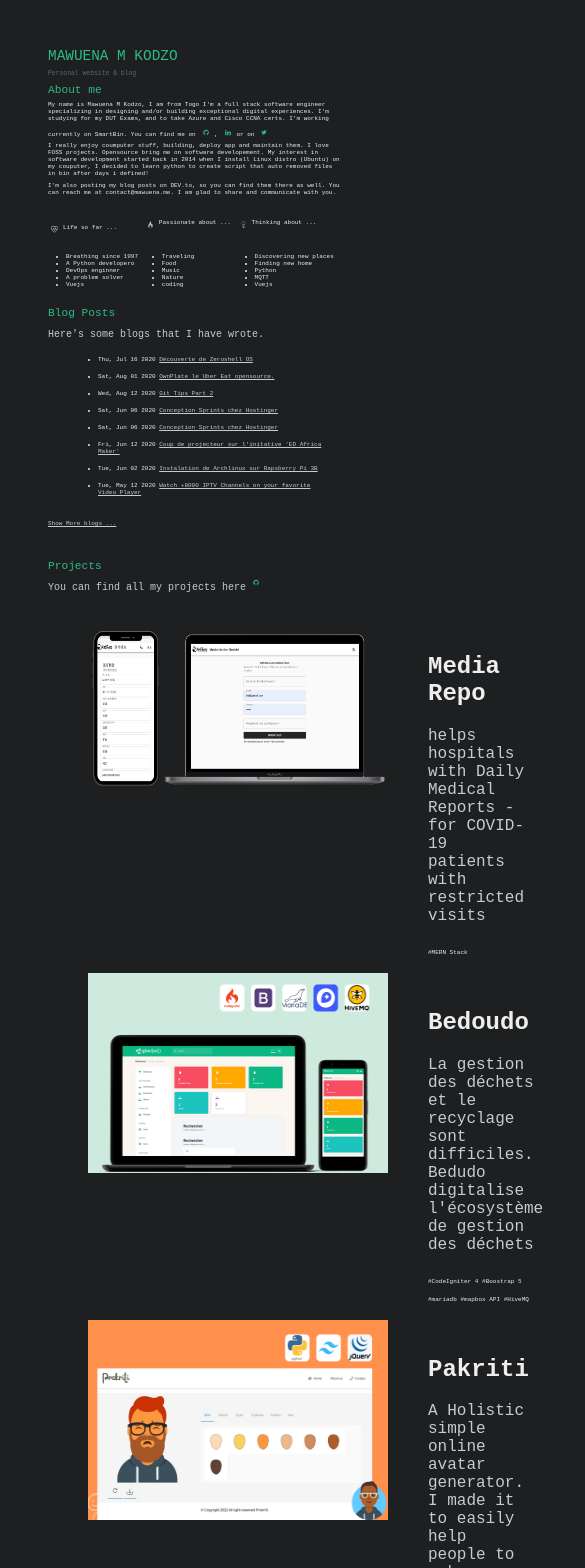
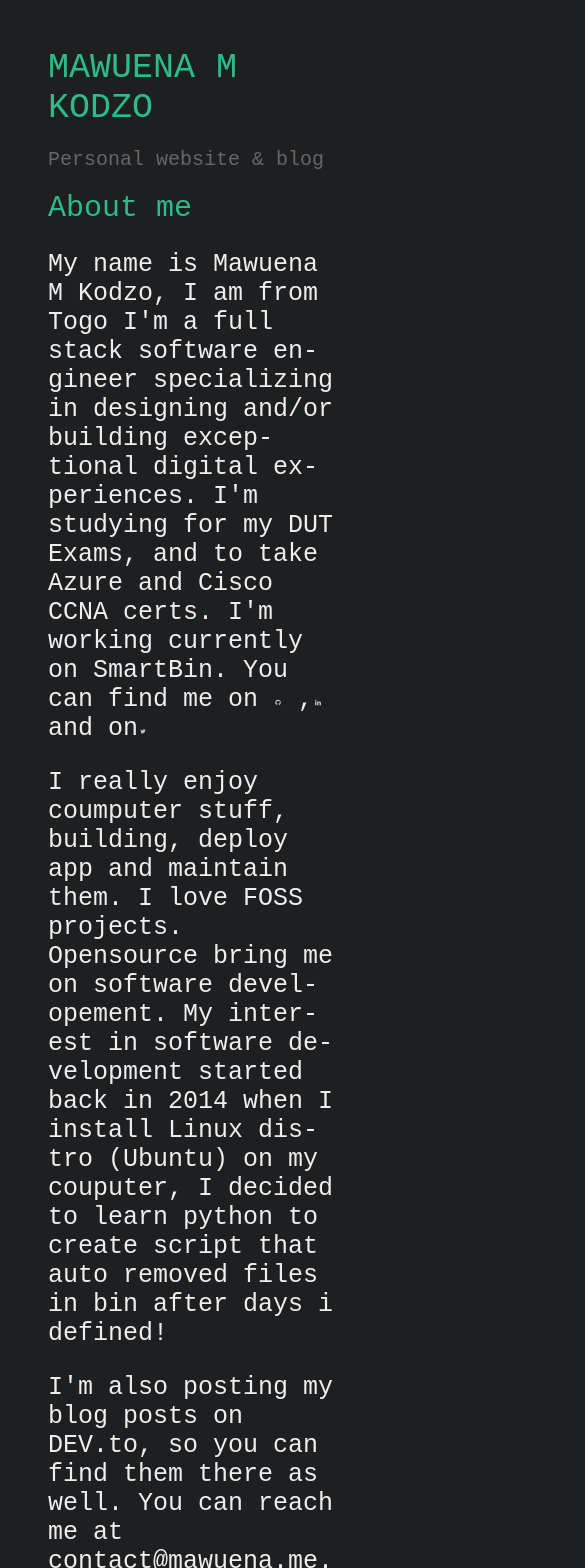
Before and after one commit to DohaAbdullah/Portfolio, a React (Create React App) app: page / in a window 390 px wide. Shown: the top 1568 px of the page, 585 px wide, since content can reach past the window. Built offline with nearby package versions, Linux system fonts and the light colour scheme.

Commit message:
css changes

```diff
--- a/src/App.css
+++ b/src/App.css
@@ -9,6 +9,7 @@ body {
 p {
   color: #eee;
   font-size: 1.1em;
+  hyphens: auto;
 }
 
 li {
@@ -96,7 +97,7 @@ li {
 .githubicon,
 .TwitterIcon,
 .linkedinIcon {
-  padding-top: 17px;
+  padding-top: 12px;
   padding-left: 5px;
 }
 
@@ -178,8 +179,8 @@ li {
   font-size: 0.9em;
 }
 
-/* For Desktop View */
-@media (max-width: 820px) {
+
+@media all and (max-width: 420px) {
   body {
     padding: 3em;
   }
@@ -191,6 +192,127 @@ li {
 
   li {
     font-size: 0.3em;
+  }
+
+  .name {
+    font-size: 0.9em;
+  }
+
+  .title {
+    font-size: 0.4em;
+  }
+
+  .sub-title {
+    font-size: 0.7em;
+    margin: 0;
+  }
+
+  .githubicon,
+  .TwitterIcon,
+  .linkedinIcon {
+    padding-top: 7px;
+    padding-left: 5px;
+    width: 10px;
+    height: 7px;
+  }
+
+  .TwitterIcon {
+    padding-top: 8px;
+  }
+
+  .td {
+    font-size: 0.3em;
+  }
+
+  .tr {
+    width: 20%;
+  }
+
+  .table-data {
+    font-size: 0.3em;
+    margin-top: 10px;
+  }
+
+  .icon-style {
+    width: 7px;
+    height: 7px;
+  }
+
+  .blogs {
+    margin-top: 0;
+  }
+
+  .discription {
+    font-size: 10px;
+  }
+
+  .blog-list {
+    font-size: 0.3em;
+  }
+
+  time {
+    font-size: 0.3em;
+  }
+
+  .blog-link {
+    font-size: 0.3em;
+  }
+
+  .projects {
+    margin-top: 20px;
+  }
+
+
+  .article {
+    display: block;
+  }
+
+  .left {
+    margin: 0;
+  }
+
+  .project-image {
+    width: 250px;
+  }
+
+  .data-section {
+    padding-top: 0;
+    margin: 10px;
+  }
+
+  .certificates-container {
+    display: block;
+    padding: 0;
+    margin-bottom: 30px;
+  }
+
+  .description {
+    font-size: 30px;
+  }
+
+  .left {
+    font-size: 0.4em;
+  }
+
+  .right {
+    font-size: 0.4em;
+  }
+
+}
+
+
+@media all and (max-width: 530px) {
+  body {
+    padding: 3em;
+  }
+
+  p {
+    font-size: 0.5em;
+    padding: 0;
+  }
+
+  li {
+    font-size: 0.5em;
   }
 
   .name {
@@ -252,32 +374,163 @@ li {
   .blog-link {
     font-size: 0.3em;
   }
+
+  .projects {
+    margin-top: 20px;
   }
 
-/* For Tablet View */
-@media  (min-device-width: 768px) and (max-device-width: 1024px) {
+
+  .article {
+    display: block;
   }
 
-/* For Mobile Portrait View */
-@media  (max-device-width: 480px) and (orientation: portrait) {
+  .left {
+    margin: 0;
   }
 
-/* For Mobile Landscape View */
-@media  (max-device-width: 640px) and (orientation: landscape) {
+  .project-image {
+    width: 250px;
   }
 
-/* For Mobile Phones Portrait or Landscape View */
-@media  (max-device-width: 640px) {
+  .data-section {
+    padding-top: 0;
+    margin: 10px;
   }
 
-/* For iPhone 4 Portrait or Landscape View */
-@media (min-device-width: 320px) and (-webkit-min-device-pixel-ratio: 2) {
+  .certificates-container {
+    display: block;
+    padding: 0;
+    margin-bottom: 30px;
   }
 
-/* For iPhone 5 Portrait or Landscape View */
-@media (device-height: 568px) and (device-width: 320px) and (-webkit-min-device-pixel-ratio: 2) {
+  .description {
+    font-size: 30px;
   }
 
-/* For iPhone 6 and 6 plus Portrait or Landscape View */
-@media (min-device-height: 667px) and (min-device-width: 375px) and (-webkit-min-device-pixel-ratio: 3) {
+  .left {
+    font-size: 0.4em;
   }
+
+  .right {
+    font-size: 0.4em;
+  }
+
+}
+
+@media all and (max-width: 760px){
+  body {
+    padding: 3em;
+  }
+
+  p {
+    font-size: 25px;
+    padding: 0;
+  }
+
+  li {
+    font-size: 15px;
+  }
+
+  .name {
+    font-size: 35px;
+  }
+
+  .title {
+    font-size: 20px;
+  }
+
+  .sub-title {
+    font-size: 30px;
+    margin: 0;
+  }
+
+  .table-title {
+   font-size: 15px;
+  }
+
+  .githubicon,
+  .TwitterIcon,
+  .linkedinIcon {
+    padding-top: 10px;
+    padding-left:  0;
+  }
+
+  .td {
+    font-size: 15px;
+  }
+
+  .tr {
+    width: 20%;
+  }
+
+  .table-data {
+    font-size: 0.3em;
+    margin-top: 10px;
+  }
+
+  .icon-style {
+    width: 7px;
+    height: 7px;
+  }
+
+  .blogs {
+    margin-top: 0;
+  }
+
+  .discription {
+    font-size: 20px;
+  }
+
+  .blog-list {
+    font-size: 0.3em;
+  }
+
+  time {
+    font-size:20px;
+  }
+
+  .blog-link {
+    font-size: 20px;
+  }
+
+  .projects {
+    margin-top: 20px;
+  }
+
+
+  .article {
+    display: block;
+  }
+
+  .left {
+    margin: 0;
+  }
+
+  .project-image {
+    width: 300px;
+    margin: 20px;
+  }
+
+  .data-section {
+    padding-top: 0;
+    margin: 20px;
+  }
+
+  .certificates-container {
+    display: block;
+    padding: 0;
+    margin-bottom: 30px;
+  }
+
+  .description {
+    font-size: 30px;
+  }
+
+  .left {
+    font-size: 0.4em;
+  }
+
+  .right {
+    font-size: 0.4em;
+  }
+}
--- a/src/icons/githubIcon.jsx
+++ b/src/icons/githubIcon.jsx
@@ -6,11 +6,11 @@ function GithubIcon(props) {
      className="githubicon"
       xmlns="http://www.w3.org/2000/svg"
       width="20"
-      height="15"
+      height="17"
       viewBox="0 0 256 256"
     >
       <path
-        fill="#2bbc8a"
+        fill="#c9cacc"
         strokeMiterlimit="10"
         d="M15 3C8.373 3 3 8.373 3 15c0 5.623 3.872 10.328 9.092 11.63a1.751 1.751 0 01-.092-.583v-2.051h-1.508c-.821 0-1.551-.353-1.905-1.009-.393-.729-.461-1.844-1.435-2.526-.289-.227-.069-.486.264-.451.615.174 1.125.596 1.605 1.222.478.627.703.769 1.596.769.433 0 1.081-.025 1.691-.121.328-.833.895-1.6 1.588-1.962-3.996-.411-5.903-2.399-5.903-5.098 0-1.162.495-2.286 1.336-3.233-.276-.94-.623-2.857.106-3.587 1.798 0 2.885 1.166 3.146 1.481A8.993 8.993 0 0115.495 9c1.036 0 2.024.174 2.922.483C18.675 9.17 19.763 8 21.565 8c.732.731.381 2.656.102 3.594.836.945 1.328 2.066 1.328 3.226 0 2.697-1.904 4.684-5.894 5.097C18.199 20.49 19 22.1 19 23.313v2.734c0 .104-.023.179-.035.268C23.641 24.676 27 20.236 27 15c0-6.627-5.373-12-12-12z"
         fontFamily="none"
--- a/src/icons/linkedInIcon.jsx
+++ b/src/icons/linkedInIcon.jsx
@@ -10,7 +10,7 @@ function LinkedInIcon() {
       viewBox="0 0 256 256"
     >
       <path
-        fill="#2bbc8a"
+        fill="#c9cacc"
         strokeMiterlimit="10"
         d="M8.421 14h.052C11.263 14 13 12 13 9.5 12.948 6.945 11.263 5 8.526 5S4 6.945 4 9.5C4 12 5.736 14 8.421 14zM4 17h9v26H4zm40 9.5a9.5 9.5 0 00-9.5-9.5 9.474 9.474 0 00-7.5 3.684V17h-9v26h9V28a4 4 0 018 0v15h9V26.5z"
         fontFamily="none"
--- a/src/icons/twitterIcon.jsx
+++ b/src/icons/twitterIcon.jsx
@@ -6,17 +6,16 @@ function TwitterIcon() {
     className="TwitterIcon"
       xmlns="http://www.w3.org/2000/svg"
       width="20"
-      height="15"
+      height="17"
       viewBox="0 0 256 256"
     >
       <path
-        fill="#2bbc8a"
+        fill="#c9cacc"
         strokeMiterlimit="10"
         d="M42 12.429a14.978 14.978 0 01-4.247 1.162 7.38 7.38 0 003.251-4.058 14.829 14.829 0 01-4.693 1.776A7.377 7.377 0 0030.926 9c-4.08 0-7.387 3.278-7.387 7.32 0 .572.067 1.129.193 1.67a21.05 21.05 0 01-15.224-7.654 7.23 7.23 0 00-1 3.686c0 2.541 1.301 4.778 3.285 6.096a7.52 7.52 0 01-3.349-.914v.086c0 3.551 2.547 6.508 5.923 7.181a7.346 7.346 0 01-1.941.263c-.477 0-.942-.054-1.392-.135.94 2.902 3.667 5.023 6.898 5.086a14.925 14.925 0 01-9.174 3.134 14.61 14.61 0 01-1.761-.104A21.109 21.109 0 0017.321 38c13.585 0 21.017-11.156 21.017-20.834 0-.317-.01-.633-.025-.945A14.532 14.532 0 0042 12.429"
         fontFamily="none"
         fontSize="none"
         fontWeight="none"
-        textAnchor="none"
         transform="scale(5.33333)"
       ></path>
     </svg>
--- a/src/pages/contact.jsx
+++ b/src/pages/contact.jsx
@@ -5,6 +5,10 @@ import Anchor from "../common/a";
 
 
 function Contact() {
+
+  const today = new Date();
+  const year = today.getFullYear();
+
   return (
     <div>
 
@@ -24,7 +28,7 @@ function Contact() {
         </div>
       </div>
       <div className="footer">
-        <div className="left">copyright @2023 Zuhaa Abdullah</div>
+        <div className="left">copyright @{year} Zuhaa A</div>
         <div className="right">
           <Anchor href="/" className="footer-link">
             Home
--- a/src/pages/mainPage.jsx
+++ b/src/pages/mainPage.jsx
@@ -23,7 +23,7 @@ function MainPage() {
           engineer specializing in designing and/or building exceptional digital
           experiences. I'm studying for my DUT Exams, and to take Azure and
           Cisco CCNA certs. I'm working currently on SmartBin. You can find me
-          on
+          on{" "}
           <Link to="https://github.com/devnullone">
             <GithubIcon />
           </Link>{" "}
@@ -31,11 +31,12 @@ function MainPage() {
           <Link to="https://github.com/devnullone">
             <LinkedInIcon />
           </Link>{" "}
-          or on
+          and on
           <Link to="https://twitter.com/devnullone">
             <TwitterIcon />
           </Link>
         </p>
+
         <p>
           I really enjoy coumputer stuff, building, deploy app and maintain
           them. I love FOSS projects. Opensource bring me on software
@@ -190,7 +191,6 @@ function MainPage() {
             Show More blogs ...
           </a>
         </div>
-
         <div className="projects">
           <p className="sub-title">Projects</p>
 
```
Lines whose indentation alone changed are shown as unchanged.
